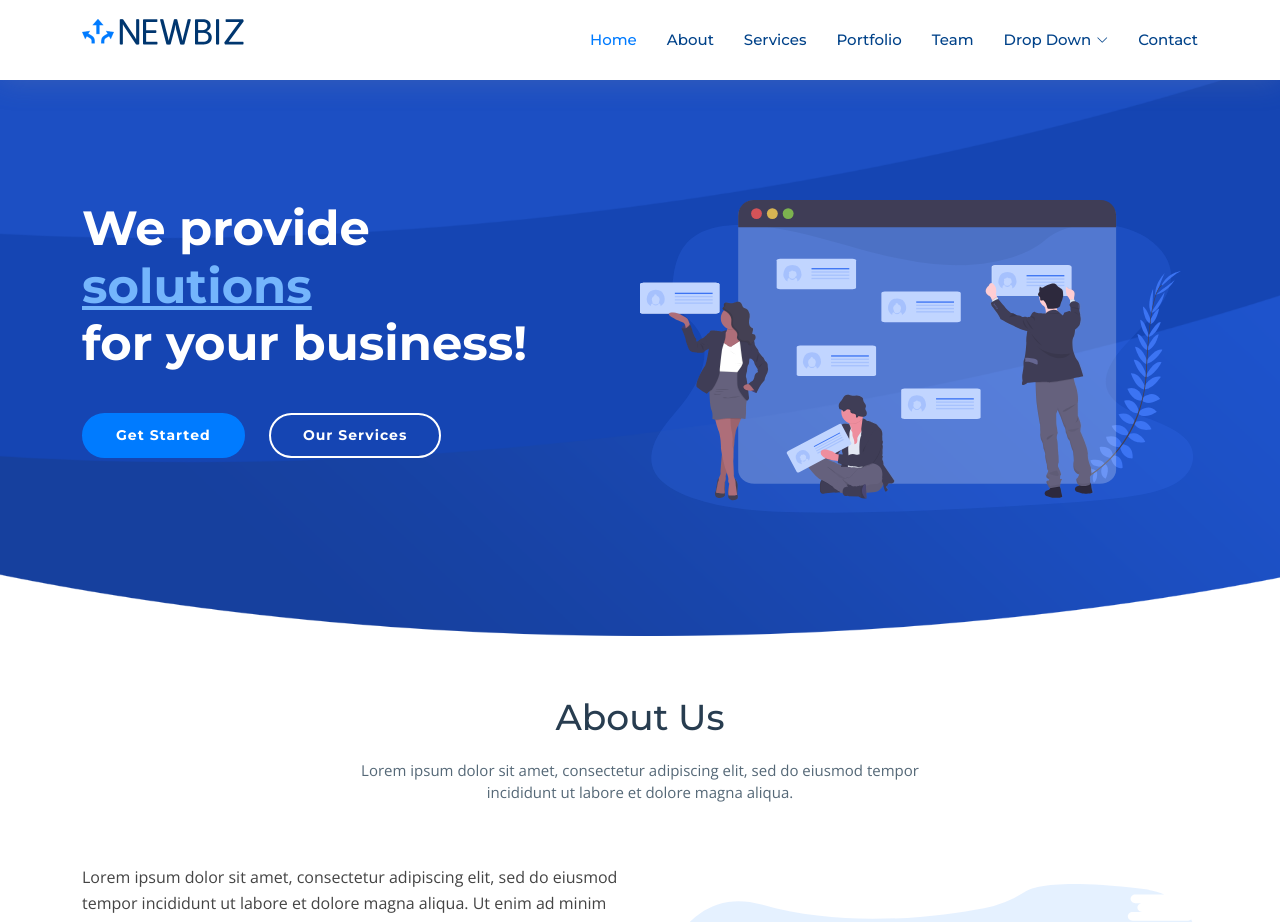
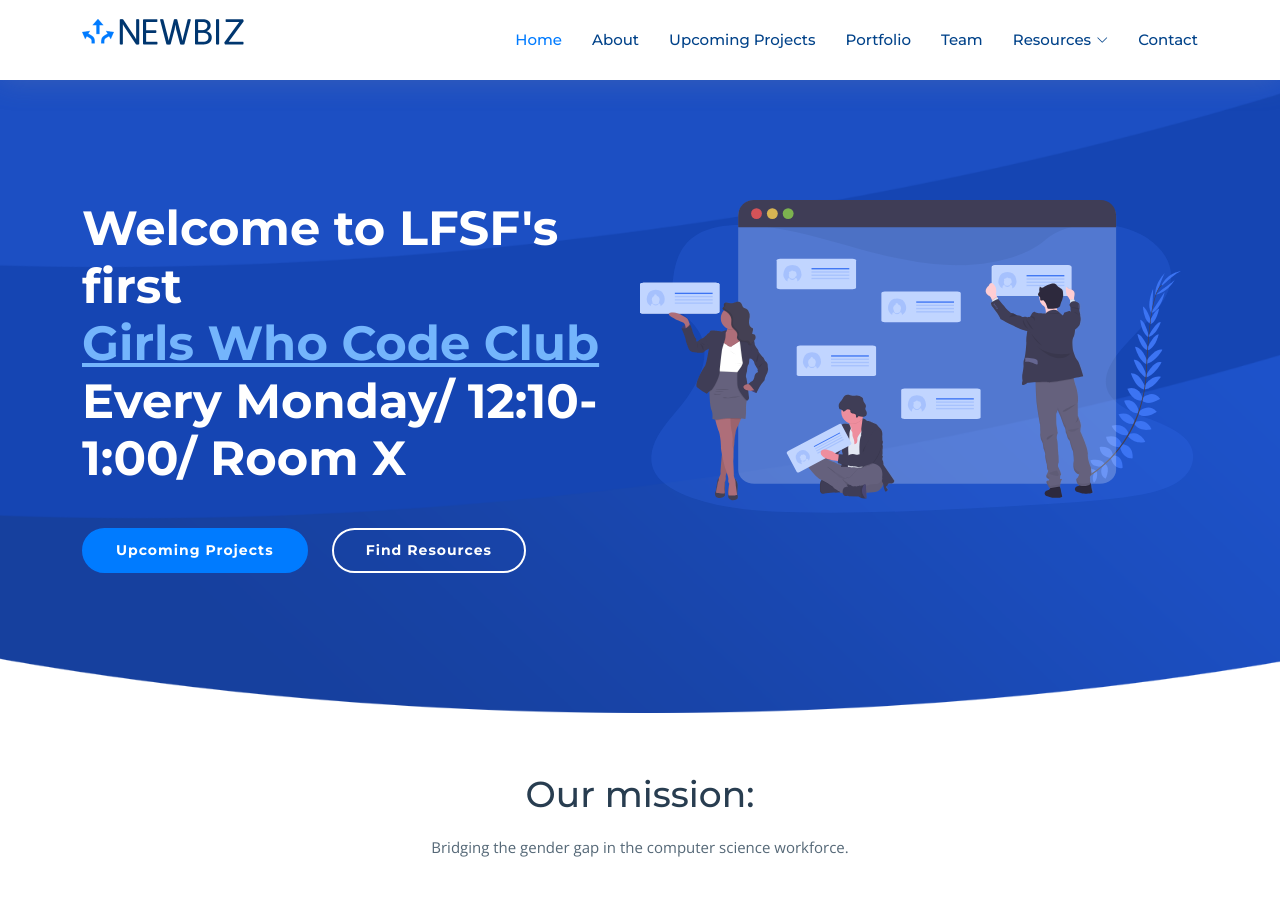
Before and after one commit to ilu24/gwc, a plain HTML site: page index.html in a window 1280 px wide. Shown: the top 922 px of the page. Drawn offline with nearby package versions, Linux system fonts and the light colour scheme.

Commit message:
pls work

```diff
--- a/index.html
+++ b/index.html
@@ -5,7 +5,7 @@
   <meta charset="utf-8">
   <meta content="width=device-width, initial-scale=1.0" name="viewport">
 
-  <title>NewBiz Bootstrap Template - Index</title>
+  <title>Girls Who Code Club LFSF</title>
   <meta content="" name="description">
   <meta content="" name="keywords">
 
@@ -50,21 +50,12 @@
         <ul>
           <li><a class="nav-link scrollto active" href="#hero">Home</a></li>
           <li><a class="nav-link scrollto" href="#about">About</a></li>
-          <li><a class="nav-link scrollto" href="#services">Services</a></li>
+          <li><a class="nav-link scrollto" href="#services">Upcoming Projects</a></li>
           <li><a class="nav-link scrollto " href="#portfolio">Portfolio</a></li>
           <li><a class="nav-link scrollto" href="#team">Team</a></li>
-          <li class="dropdown"><a href="#"><span>Drop Down</span> <i class="bi bi-chevron-down"></i></a>
+          <li class="dropdown"><a href="#"><span>Resources</span> <i class="bi bi-chevron-down"></i></a>
             <ul>
               <li><a href="#">Drop Down 1</a></li>
-              <li class="dropdown"><a href="#"><span>Deep Drop Down</span> <i class="bi bi-chevron-right"></i></a>
-                <ul>
-                  <li><a href="#">Deep Drop Down 1</a></li>
-                  <li><a href="#">Deep Drop Down 2</a></li>
-                  <li><a href="#">Deep Drop Down 3</a></li>
-                  <li><a href="#">Deep Drop Down 4</a></li>
-                  <li><a href="#">Deep Drop Down 5</a></li>
-                </ul>
-              </li>
               <li><a href="#">Drop Down 2</a></li>
               <li><a href="#">Drop Down 3</a></li>
               <li><a href="#">Drop Down 4</a></li>
@@ -87,10 +78,10 @@
       </div>
 
       <div class="hero-info" data-aos="zoom-in" data-aos-delay="100">
-        <h2>We provide<br><span>solutions</span><br>for your business!</h2>
+        <h2>Welcome to LFSF's first<br><span>Girls Who Code Club</span><br>Every Monday/ 12:10-1:00/ Room X</h2>
         <div>
-          <a href="#about" class="btn-get-started scrollto">Get Started</a>
-          <a href="#services" class="btn-services scrollto">Our Services</a>
+          <a href="#about" class="btn-get-started scrollto">Upcoming Projects</a>
+          <a href="#services" class="btn-services scrollto">Find Resources</a>
         </div>
       </div>
 
@@ -104,8 +95,8 @@
       <div class="container" data-aos="fade-up">
 
         <header class="section-header">
-          <h3>About Us</h3>
-          <p>Lorem ipsum dolor sit amet, consectetur adipiscing elit, sed do eiusmod tempor incididunt ut labore et dolore magna aliqua.</p>
+          <h3>Our mission:</h3>
+          <p>Bridging the gender gap in the computer science workforce.</p>
         </header>
 
         <div class="row about-container">
```
